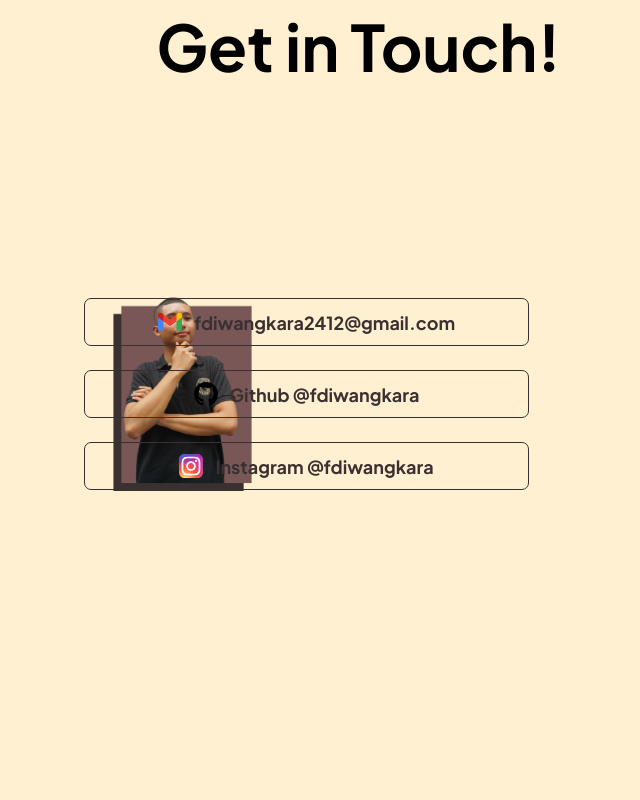
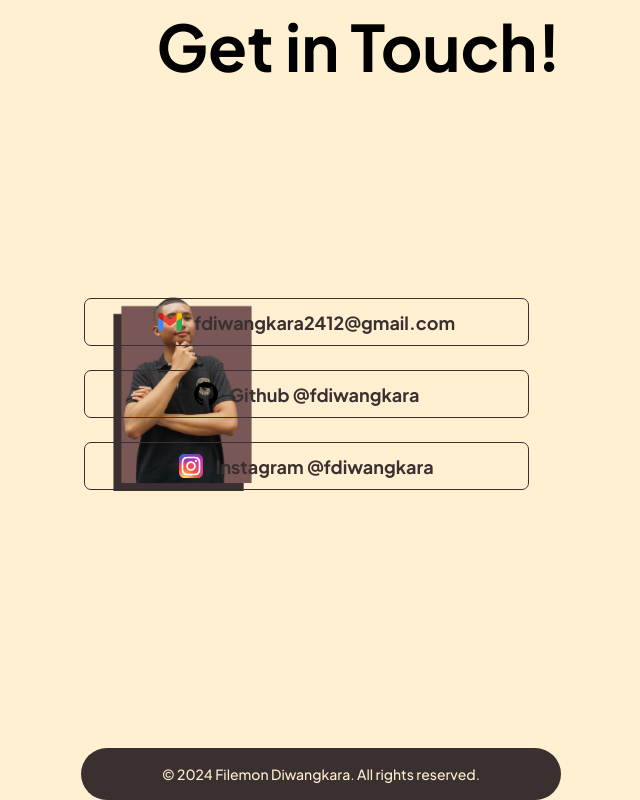
Before and after one commit to fdiwangkara/website-porto, a React (Vite) app: page / in a window 1280 px wide. Shown: the part 3386-4186 px from the top of the page, without its empty margins (319-959 px from the left). Before the commit the page ends 4134 px from the top, so only its background shows below. Built offline with nearby package versions, Linux system fonts and the light colour scheme; a web font is replaced by a local one.

Commit message:
tambah footer

```diff
--- a/src/App.jsx
+++ b/src/App.jsx
@@ -4,6 +4,7 @@ import Approach from "./sections/approach";
 import Projects from "./sections/projects";
 import Experiences from "./sections/experiences";
 import Contact from "./sections/contact";
+import Footer from "./sections/footer";
 
 function App() {
   return (
@@ -13,6 +14,7 @@ function App() {
       <Projects />
       <Experiences />
       <Contact />
+      <Footer />
     </div>
   );
 }
--- /dev/null
+++ b/src/sections/footer.jsx
@@ -0,0 +1,16 @@
+import React from "react";
+
+const Footer = () => {
+  return (
+    <footer
+      className="w-full text-center py-4 rounded-full"
+      style={{ backgroundColor: "#3B3030", color: "#FFF0D1" }}
+    >
+      <p className="text-sm font-primaryMedium">
+        © 2024 Filemon Diwangkara. All rights reserved.
+      </p>
+    </footer>
+  );
+};
+
+export default Footer;
```
